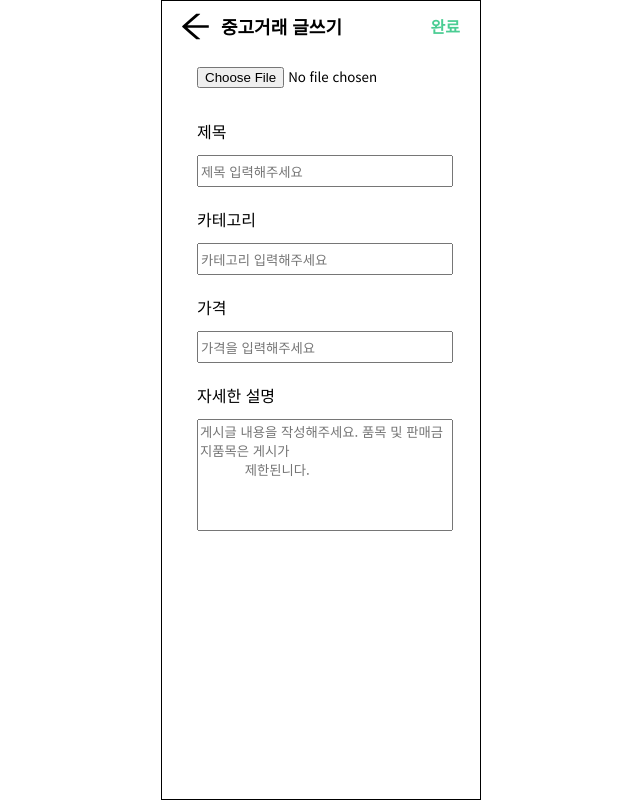
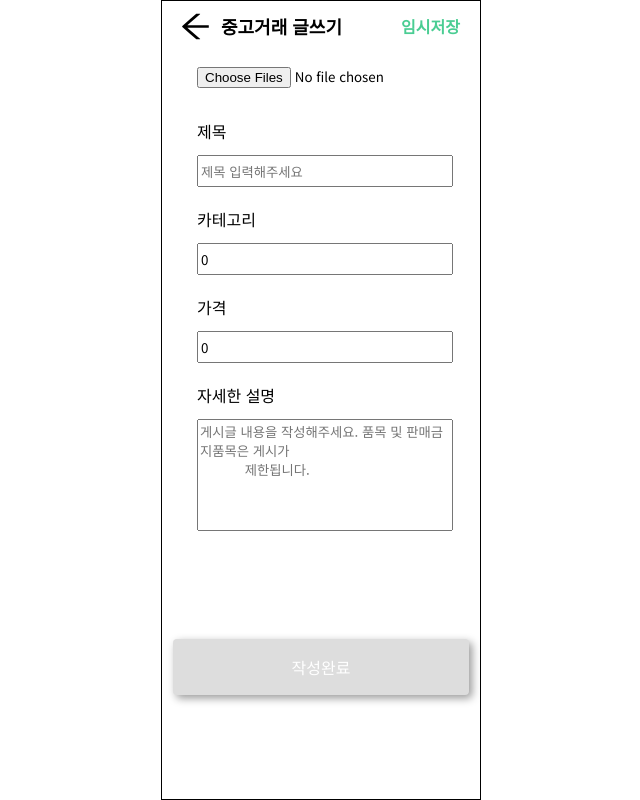
Before and after one commit to LeHiHo/FE_marketClone, a Next.js app: page /write in a window 1280 px wide. Shown: the whole page, without its empty margins (319-959 px from the left). Built offline with nearby package versions, Linux system fonts and the light colour scheme; no server answers.

Commit message:
Feat: Wirte페이지 axios 추가

```diff
--- a/src/api/service.ts
+++ b/src/api/service.ts
@@ -6,6 +6,36 @@ const client = axios.create({
 
 export const getProducts = async () => {
   const res = await client.get('/products');
+  return res.data;
+};
+
+export const postProducts = async (
+  title: string,
+  categoryId: number,
+  content: string,
+  price: number,
+  images?: FileList,
+) => {
+  const formData = new FormData();
+  formData.append('title', title);
+  formData.append('categoryId', categoryId.toString()); // 숫자를 문자열로 변환
+  formData.append('content', content);
+  formData.append('price', price.toString()); // 숫자를 문자열로 변환
+
+  // 여러 이미지를 처리하는 경우
+  if (images) {
+    for (let i = 0; i < images.length; i++) {
+      formData.append('images', images[i]);
+    }
+  }
+
+  const config = {
+    headers: {
+      'Content-Type': 'multipart/form-data',
+    },
+  };
+
+  const res = await axios.post('/products', formData, config);
   return res.data;
 };
 
@@ -24,53 +54,16 @@ export const postSignUp = async (
   return res;
 };
 
-export const getAuth = async (email: string, password: string) => {
-  const res = await client.post('/login', {
-    email: email,
-    password: password,
-  });
+export const postAuth = async (email: string, password: string) => {
+  const res = await client.post(
+    '/login',
+    {
+      email: email,
+      password: password,
+    },
+    {
+      withCredentials: true,
+    },
+  );
   return res;
 };
-
-// const baseURL = process.env.NEXT_PUBLIC_BASE_URL;
-
-// export const getProducts = async () => {
-//   const res = await fetch(`${baseURL}/products`);
-//   const data = await res.json();
-//   return data;
-// };
-
-// export const postSignUp = async (
-//   email: string,
-//   password: string,
-//   phone: string,
-//   nickname: string,
-// ) => {
-//   const res = await fetch(`${baseURL}/signup`, {
-//     method: 'POST',
-//     headers: {
-//       'Content-Type': 'application/json',
-//     },
-//     body: JSON.stringify({
-//       email,
-//       password,
-//       phone,
-//       nickname,
-//     }),
-//   });
-//   return res;
-// };
-
-// export const getAuth = async (email: string, password: string) => {
-//   const res = await fetch(`${baseURL}/login`, {
-//     method: 'POST',
-//     headers: {
-//       'Content-Type': 'application/json',
-//     },
-//     body: JSON.stringify({
-//       email,
-//       password,
-//     }),
-//   });
-//   return res;
-// };
--- a/src/styles/templates/write/write.scss
+++ b/src/styles/templates/write/write.scss
@@ -11,6 +11,13 @@
   height: 100%;
   width: 100%;
 
+  &__temporaryStorage {
+    cursor: pointer;
+
+    &:hover {
+      color: black;
+    }
+  }
   &__input {
     margin-bottom: 10rem;
 
@@ -33,7 +40,7 @@
       margin-left: 0.5rem;
     }
   }
-  .writePage__input-detail {
+  .writePage__input-content {
     height: 7rem;
     resize: none;
     outline: none;
--- a/src/templates/write/writePage.tsx
+++ b/src/templates/write/writePage.tsx
@@ -1,39 +1,99 @@
+'use client';
+
 import '@/styles/templates/write/write.scss';
 import Header from '@/components/header';
+import { useState } from 'react';
+import { postProducts } from '@/api/service';
+import Btn from '@/components/btn';
 
 export default function WirtePage() {
+  const [title, setTitle] = useState('');
+  const [categoryId, setCategoryId] = useState(0);
+  const [content, setContent] = useState('');
+  const [price, setPrice] = useState(0);
+  const [images, setImages] = useState<FileList | null>(null);
+
+  const handleWrite = async () => {
+    try {
+      const response = await postProducts(
+        title,
+        categoryId,
+        content,
+        price,
+        images,
+      );
+      if (response.statusCode === 200) {
+        console.log('Post success', response);
+      } else {
+        console.error('Post failed:', response);
+      }
+    } catch (error: any) {
+      if (error.response) {
+        const errorData = error.response.data;
+        console.error('Post failed:', errorData);
+      } else {
+        console.error('An unexpected error occurred:', error);
+      }
+    }
+  };
+
   return (
     <>
-      <Header goBack={true} title={'중고거래 글쓰기'} button={'완료'} />
+      <Header
+        goBack={true}
+        title={'중고거래 글쓰기'}
+        button={<div className="writePage__temporaryStorage">임시저장</div>}
+      />
       <div></div>
       <div className="writePage">
-        <div className="writePage__input">
-          <input type="file" name="product_img" />
+        <form className="writePage__input">
+          <input
+            type="file"
+            name="product_img"
+            onChange={(e) => setImages(e.target.files)}
+            multiple
+          />
           <p>제목</p>
           <input
             type="text"
             name="product_title"
+            value={title}
+            onChange={(e) => setTitle(e.target.value)}
             placeholder="제목 입력해주세요"
           />
           <p>카테고리</p>
           <input
             type="text"
             name="product_category"
+            value={categoryId}
+            onChange={(e) => setCategoryId(Number(e.target.value))}
             placeholder="카테고리 입력해주세요"
           />
           <p>가격</p>
           <input
             type="number"
             name="product_price"
+            value={price}
+            onChange={(e) => setPrice(Number(e.target.value))}
             placeholder="가격을 입력해주세요"
           />
           <p>자세한 설명</p>
           <textarea
-            name="product_detail"
-            className="writePage__input-detail"
+            name="product_content"
+            value={content}
+            onChange={(e) => setContent(e.target.value)}
+            className="writePage__input-content"
             placeholder="게시글 내용을 작성해주세요. 품목 및 판매금지품목은 게시가
-            제한된니다."></textarea>
-        </div>
+            제한됩니다."></textarea>
+        </form>
+        <footer>
+          <Btn
+            type="button"
+            disabled={!title || !categoryId || !content || !price || !images}
+            onClick={handleWrite}
+            label="작성완료"
+          />
+        </footer>
       </div>
     </>
   );
```
Also changed, not shown: 1 other file (tests, documents, lock files or other folders).
